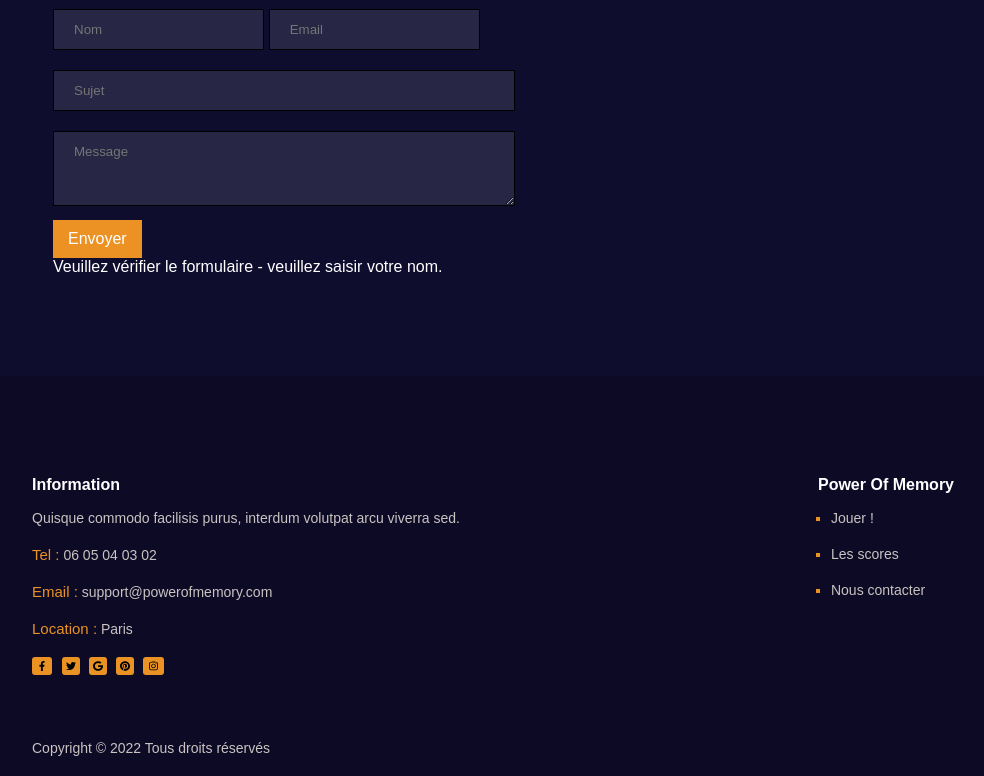
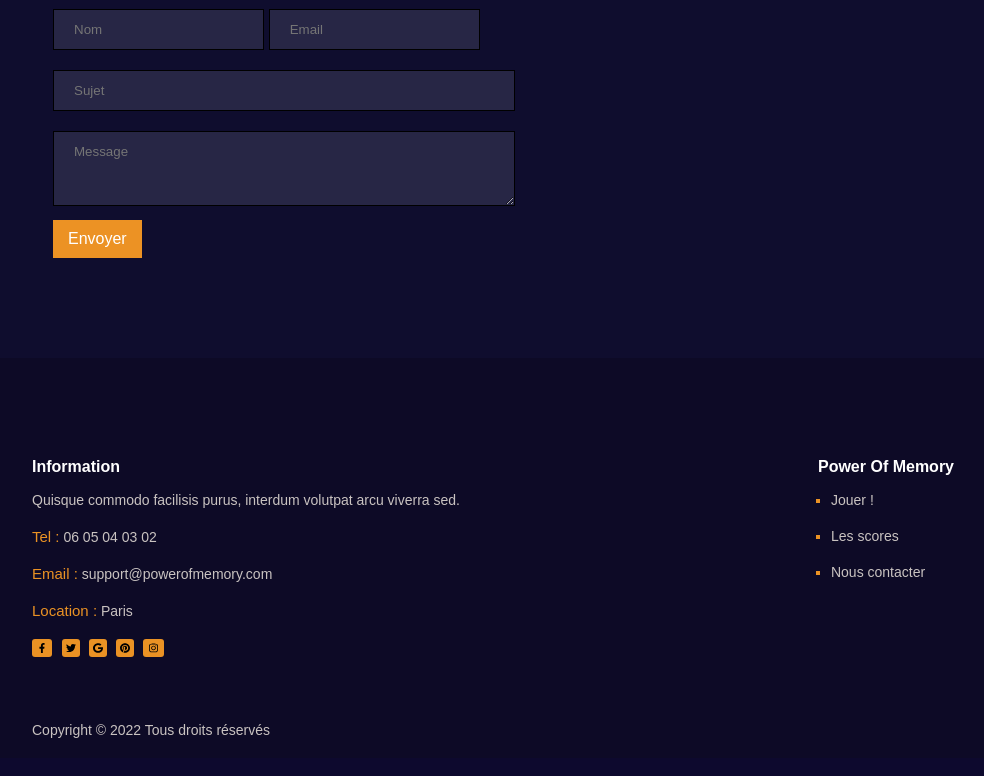
Before and after one commit to raphaelglt/memory, a PHP site: page /contact.php in a window 1280 px wide. Shown: the part 641-1417 px from the top of the page, without its empty margins (147-1131 px from the left). After the commit the page ends 1379 px from the top, so only its background shows below. Run offline with PHP 8.4, Linux system fonts and the light colour scheme.

Commit message:
update verifs infos form contact.php

```diff
--- a/assets/css/contact.css
+++ b/assets/css/contact.css
@@ -134,10 +134,6 @@ textarea{
     color: white;
 }
 
-#message{
-    color: white;
-}
-
 /*FOOTER*/
 footer {
     position: relative;
--- a/contact.php
+++ b/contact.php
@@ -48,27 +48,35 @@ session_destroy();
                 <textarea name="comm" placeholder="Message" id="form"></textarea></br>
                 <button id="buttonsend"><a href="">Envoyer</a></button>
             </form>
-            <p id="message">
+            <p>
                 <?php
-                if(empty($_POST)){
+                if(!empty($_POST)){
 
-                    if (empty($_POST["name"])) {
+                    if (empty($_POST["nom"])) {
 
-                        echo '<p style = color : white;> Veuillez vérifier le formulaire - veuillez saisir votre nom.';
+                        echo '<p style ="color:white"> Veuillez vérifier le formulaire - veuillez saisir votre nom.';
 
-                    }else if (empty($_POST["email"])){
+                    }
+
+                    else if (!empty($_POST["email"])){
                         if (!empty($_POST["email"])) {
                             $point = strpos($_POST['nom'], ".");
-                            $arobase = strpos($_POST[''], "@");
+                            $arobase = strpos($_POST['nom'], "@");
                             if ($point === false)
-                                echo '<p style= color: white;">Veuillez vérifier le formulaire - votre email doit comporter un point.</p>';
+                                echo '<p style ="color:white">Veuillez vérifier le formulaire - votre email doit comporter un point.</p>';
                             else if ($arobase === false)
-                                echo '<p style= color: white;">Veuillez vérifier le formulaire - votre email doit comporter un arobase.</p>';
-                            else
-                                echo '<p style= color: white;">Veuillez vérifier le formulaire - votre email est : </p>' . $_POST['email'];
+                                echo '<p style ="color:white">Veuillez vérifier le formulaire - votre email doit comporter un arobase.</p>';
                         } else {
-                            echo '<p style= color: white;">Veuillez vérifier le formulaire - veuillez saisir un email.</p>';
+                            echo '<p style ="color:white">Veuillez vérifier le formulaire - veuillez saisir un email.</p>';
                         }
+                    }
+
+                    else if(empty($_POST["sujet"])){
+                        echo '<p style ="color:white">Veuillez vérifier le formulaire - veuillez saisir un sujet.</p>';
+                    }
+
+                    else if(strlen($_POST['comm']) < 15){
+                        echo '<p style ="color:white">Veuillez vérifier le formulaire - veuillez saisir un message plus long.</p>';
                     }
 
                 }
```
